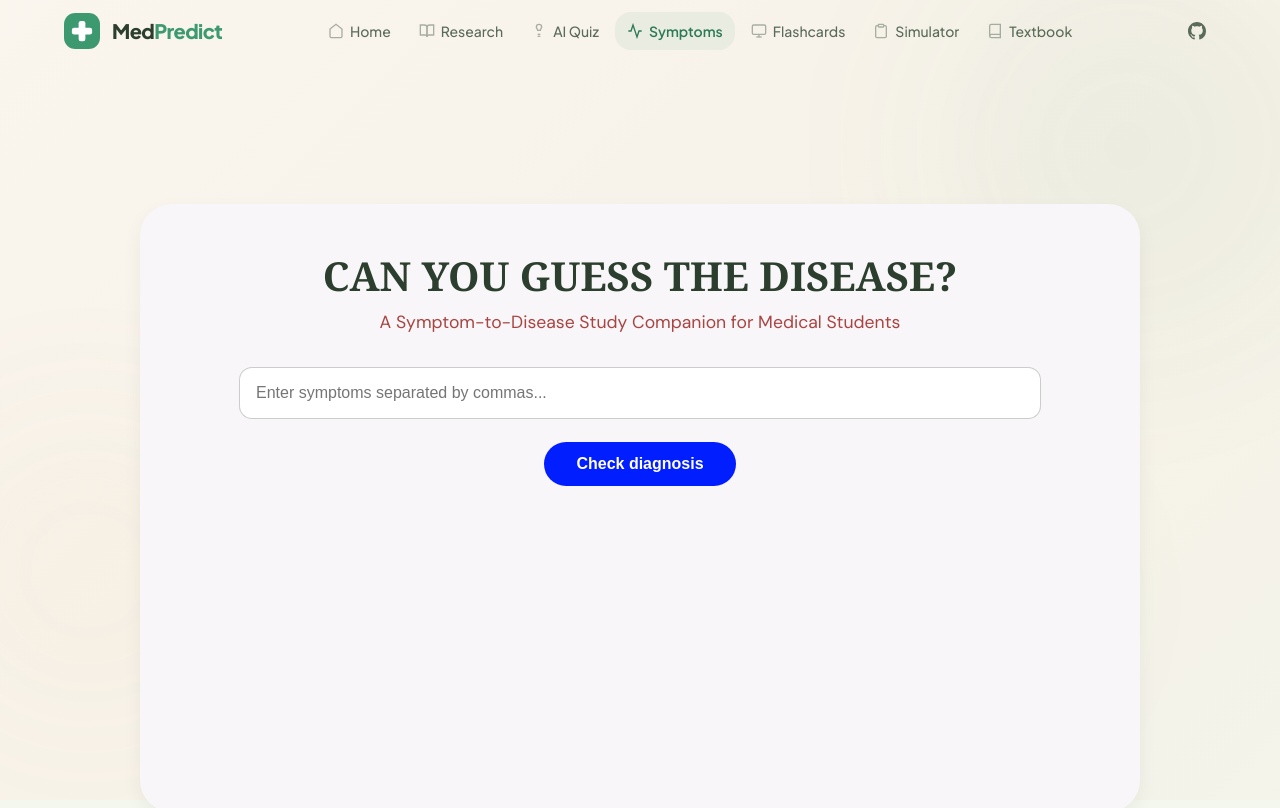
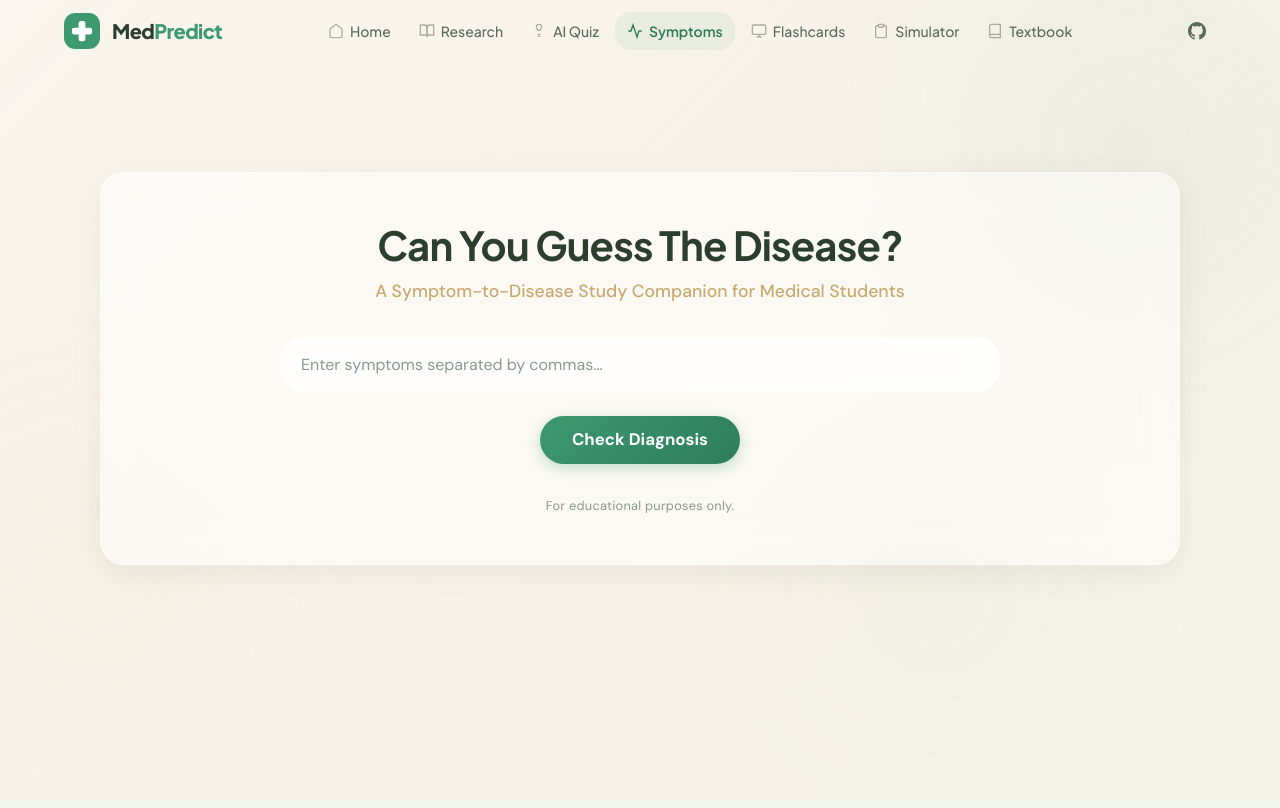
Before and after one commit to Saf9933/Medpredict, a Vue app in the folder frontend/: page /symptoms in a window 1280 px wide. Shown: the top 808 px of the page. Built offline with nearby package versions, Linux system fonts and the light colour scheme.

Commit message:
Improve symptom checker with multi-select and result cards

```diff
--- a/frontend/src/views/SymptomChecker.vue
+++ b/frontend/src/views/SymptomChecker.vue
@@ -1,49 +1,100 @@
 <template>
   <div class="symptom-wrapper">
-    <div class="card-section">
-      <h1 class="title">CAN YOU GUESS THE DISEASE?</h1>
-      <p class="subtitle">A Symptom-to-Disease Study Companion for Medical Students</p>
-
-      <input
-        v-model="symptoms"
-        placeholder="Enter symptoms separated by commas..."
-        class="input-box"
-      />
-
-      <div class="btn-group">
-        <button class="check-btn" @click.prevent="checkSymptoms">Check diagnosis</button>
+    <div class="glass-card-outer fade-in-up">
+      <!-- Header -->
+      <div class="checker-header">
+        <h1 class="checker-title">Can You Guess The Disease?</h1>
+        <p class="checker-subtitle">
+          A Symptom-to-Disease Study Companion for Medical Students
+        </p>
       </div>
 
-      <transition name="fade">
+      <!-- Input -->
+      <div class="input-section">
+        <input
+          v-model="symptoms"
+          placeholder="Enter symptoms separated by commas..."
+          class="input-glass"
+        />
+      </div>
+
+      <!-- Error Banner -->
+      <transition name="slide">
+        <div v-if="errorMessage" class="error-banner">
+          {{ errorMessage }}
+          <button class="error-dismiss" @click="errorMessage = ''">&times;</button>
+        </div>
+      </transition>
+
+      <!-- Action -->
+      <div class="action-row">
+        <button class="btn btn-primary btn-lg" @click.prevent="checkSymptomsAction" :disabled="loading">
+          <span v-if="loading" class="spinner"></span>
+          {{ loading ? 'Analyzing...' : 'Check Diagnosis' }}
+        </button>
+      </div>
+
+      <!-- Results -->
+      <transition name="slide">
         <div v-if="resultsVisible" class="result-cards">
-          <div class="card">
-            <h3>Most likely conditions</h3>
-            <hr />
-            <ul>
-              <li v-for="(item, index) in conditions" :key="index">
-                 {{ item.disease }} – {{ item.confidence.toFixed(1) }}%
-              </li>
-            </ul>
+          <!-- Left Card: Conditions -->
+          <div class="glass-card result-card">
+            <h3 class="result-card-title">Most Likely Conditions</h3>
+            <div class="result-card-divider"></div>
+            <div class="conditions-list">
+              <div
+                v-for="(item, index) in conditions"
+                :key="index"
+                class="condition-row"
+              >
+                <div class="condition-info">
+                  <span class="condition-name">{{ item.disease }}</span>
+                  <span class="condition-percent">{{ item.confidence.toFixed(1) }}%</span>
+                </div>
+                <div class="confidence-bar-track">
+                  <div
+                    class="confidence-bar-fill"
+                    :style="{ width: item.confidence.toFixed(1) + '%' }"
+                  ></div>
+                </div>
+              </div>
+            </div>
           </div>
 
-          <div class="card">
-            <h3>Precautions</h3>
-            <hr />
-            <ul>
-              <li v-for="(item, index) in precautions" :key="index">🩺 {{ item }}</li>
-            </ul>
+          <!-- Right Card: Precautions -->
+          <div class="glass-card result-card">
+            <h3 class="result-card-title">Precautions</h3>
+            <div class="result-card-divider"></div>
+            <div class="precautions-list">
+              <div
+                v-for="(item, index) in precautions"
+                :key="index"
+                class="precaution-row"
+              >
+                <span class="precaution-bullet"></span>
+                <span class="precaution-text">{{ item }}</span>
+              </div>
+            </div>
           </div>
         </div>
       </transition>
 
-      <transition name="fade">
-        <button v-if="resultsVisible" class="clear-btn" @click="clearResults">Clear</button>
+      <!-- Clear -->
+      <transition name="slide">
+        <div v-if="resultsVisible" class="clear-row">
+          <button class="btn btn-ghost" @click="clearResults">Clear</button>
+        </div>
       </transition>
+
+      <!-- Disclaimer -->
+      <p class="disclaimer">For educational purposes only.</p>
     </div>
   </div>
 </template>
 
 <script>
+import { checkSymptoms } from '@/services/api'
+
 export default {
   name: "SymptomChecker",
   data() {
@@ -51,29 +102,21 @@ export default {
       symptoms: "",
       conditions: [],
       precautions: [],
-      resultsVisible: false
+      resultsVisible: false,
+      loading: false,
+      errorMessage: ""
     };
   },
   methods: {
-    async checkSymptoms() {
-      console.log(" Button clicked");
-
+    async checkSymptomsAction() {
       if (!this.symptoms.trim()) return;
+      this.loading = true;
+      this.errorMessage = "";
 
       try {
-        const response = await fetch("http://localhost:5032/api/symptoms-python", {
-          method: "POST",
-          headers: { "Content-Type": "application/json" },
-          body: JSON.stringify({
-            symptoms: this.symptoms.split(",").map((s) => s.trim())
-          })
-        });
-
-        const raw = await response.text();
-        console.log(" Raw response:", raw);
-
-        const data = JSON.parse(raw);
-        console.log(" Parsed:", data);
+        const { data } = await checkSymptoms(
+          this.symptoms.split(",").map((s) => s.trim())
+        );
 
         this.conditions = data.predictions || [];
         this.precautions = data.precautions || [];
@@ -81,10 +124,13 @@ export default {
         if (this.conditions.length > 0) {
           this.resultsVisible = true;
           this.scrollToResults();
+        } else {
+          this.errorMessage = "No matching conditions found. Try different symptoms.";
         }
       } catch (error) {
-        console.error(" Fetch error:", error);
-        alert("Something went wrong. Please try again later.");
+        this.errorMessage = error.message || "Something went wrong. Please try again later.";
+      } finally {
+        this.loading = false;
       }
     },
 
@@ -106,113 +152,385 @@ export default {
 </script>
 
 <style scoped>
+/* =========================================================
+   SYMPTOM CHECKER — Glassmorphic Redesign
+   ========================================================= */
+
+/* ---------- Wrapper ---------- */
 .symptom-wrapper {
-  padding: 6rem 1rem;
+  padding: var(--space-16, 4rem) var(--space-4, 1rem);
   display: flex;
   justify-content: center;
+  align-items: flex-start;
   min-height: 100vh;
 }
 
-.card-section {
-  background-color: #f8f6f8;
-  border-radius: 2rem;
-  padding: 3rem 2rem;
-  max-width: 1000px;
+/* ---------- Outer Glass Card ---------- */
+.glass-card-outer {
+  background: var(--glass-white, rgba(255, 255, 255, 0.35));
+  border: 1px solid var(--glass-border, rgba(255, 255, 255, 0.45));
+  box-shadow: var(--glass-shadow, 0 8px 32px rgba(0, 0, 0, 0.08));
+  backdrop-filter: blur(18px);
+  -webkit-backdrop-filter: blur(18px);
+  border-radius: var(--radius-2xl, 1.5rem);
+  padding: var(--space-12, 3rem) var(--space-8, 2rem);
+  max-width: 1080px;
   width: 100%;
   text-align: center;
-  box-shadow: 0 8px 20px rgba(0, 0, 0, 0.05);
+  transition: box-shadow 0.3s ease;
 }
 
-.title {
-  font-family: "Georgia", serif;
-  font-size: 2.5rem;
-  font-weight: bold;
-  margin-bottom: 0.5rem;
+.glass-card-outer:hover {
+  box-shadow: var(--glass-shadow-hover, 0 12px 48px rgba(0, 0, 0, 0.12));
 }
 
-.subtitle {
-  color: #a94442;
-  font-size: 1.1rem;
-  margin-bottom: 2rem;
+/* ---------- Header ---------- */
+.checker-header {
+  margin-bottom: var(--space-8, 2rem);
 }
 
-.input-box {
-  width: 100%;
-  max-width: 800px;
-  padding: 1rem;
-  border-radius: 12px;
-  border: none;
-  box-shadow: 0 0 0 1px #ccc;
-  font-size: 1rem;
-  margin-bottom: 1.5rem;
+.checker-title {
+  font-family: var(--font-heading, "Georgia", serif);
+  font-size: 2.5rem;
+  font-weight: 700;
+  color: var(--text-primary, #2c3e2d);
+  margin: 0 0 var(--space-2, 0.5rem);
+  letter-spacing: -0.02em;
+  line-height: 1.2;
 }
 
-.btn-group {
+.checker-subtitle {
+  font-family: var(--font-body, "Inter", sans-serif);
+  font-size: 1.1rem;
+  color: var(--secondary, #c8a96e);
+  margin: 0;
+  font-weight: 500;
+}
+
+/* ---------- Input ---------- */
+.input-section {
   display: flex;
   justify-content: center;
-  gap: 1rem;
+  margin-bottom: var(--space-6, 1.5rem);
 }
 
-.check-btn {
-  background-color: #001eff;
-  color: white;
-  padding: 0.8rem 2rem;
-  font-weight: bold;
+.input-glass {
+  width: 100%;
+  max-width: 720px;
+  padding: var(--space-4, 1rem) var(--space-5, 1.25rem);
+  font-family: var(--font-body, "Inter", sans-serif);
   font-size: 1rem;
-  border: none;
-  border-radius: 1.5rem;
-  cursor: pointer;
+  color: var(--text-primary, #2c3e2d);
+  background: var(--glass-white-md, rgba(255, 255, 255, 0.55));
+  border: 1px solid var(--glass-border, rgba(255, 255, 255, 0.45));
+  border-radius: var(--radius-2xl, 1.5rem);
+  backdrop-filter: blur(10px);
+  -webkit-backdrop-filter: blur(10px);
+  outline: none;
+  transition: border-color 0.25s ease, box-shadow 0.25s ease;
 }
 
-.clear-btn {
-  background-color: #841c1c;
-  color: white;
-  margin-top: 2rem;
-  padding: 0.6rem 2rem;
-  border: none;
-  font-size: 1rem;
-  border-radius: 1.5rem;
-  cursor: pointer;
+.input-glass::placeholder {
+  color: var(--text-tertiary, #8a9a8b);
 }
 
-.result-cards {
-  margin-top: 3rem;
-  display: flex;
-  gap: 2rem;
-  justify-content: center;
-  flex-wrap: wrap;
+.input-glass:focus {
+  border-color: var(--primary, #3d9970);
+  box-shadow: 0 0 0 3px rgba(61, 153, 112, 0.18);
 }
 
-.card {
-  background: white;
-  border-radius: 2rem;
-  padding: 2rem;
-  width: 45%;
-  min-width: 280px;
-  text-align: left;
-  box-shadow: 0 4px 12px rgba(0, 0, 0, 0.05);
+/* ---------- Action Row ---------- */
+.action-row {
+  display: flex;
+  justify-content: center;
+  margin-bottom: var(--space-4, 1rem);
 }
 
-.card h3 {
-  font-size: 1.2rem;
-  font-weight: bold;
-  text-align: center;
-  margin-bottom: 1rem;
+/* ---------- Buttons ---------- */
+.btn {
+  display: inline-flex;
+  align-items: center;
+  justify-content: center;
+  font-family: var(--font-body, "Inter", sans-serif);
+  font-weight: 600;
+  border: none;
+  border-radius: var(--radius-2xl, 1.5rem);
+  cursor: pointer;
+  transition: background 0.25s ease, box-shadow 0.25s ease, transform 0.15s ease;
 }
 
-.card ul {
-  list-style: none;
-  padding-left: 0;
-  font-size: 0.95rem;
-  line-height: 1.6;
+.btn:active {
+  transform: scale(0.97);
 }
 
-.fade-enter-active,
-.fade-leave-active {
-  transition: opacity 0.4s ease;
+.btn-lg {
+  padding: var(--space-3, 0.75rem) var(--space-8, 2rem);
+  font-size: 1.05rem;
 }
-.fade-enter-from,
-.fade-leave-to {
+
+.btn-primary {
+  background: linear-gradient(135deg, var(--primary, #3d9970), #2e7d5e);
+  color: #ffffff;
+  box-shadow: 0 4px 14px rgba(61, 153, 112, 0.3);
+}
+
+.btn-primary:hover {
+  background: linear-gradient(135deg, #2e7d5e, #24654b);
+  box-shadow: 0 6px 20px rgba(61, 153, 112, 0.4);
+}
+
+.btn-ghost {
+  background: transparent;
+  color: var(--danger, #c0503a);
+  border: 1px solid var(--danger, #c0503a);
+  padding: var(--space-2, 0.5rem) var(--space-6, 1.5rem);
+  font-size: 0.95rem;
+  font-weight: 600;
+}
+
+.btn-ghost:hover {
+  background: rgba(192, 80, 58, 0.08);
+}
+
+/* ---------- Result Cards Grid ---------- */
+.result-cards {
+  display: grid;
+  grid-template-columns: 1fr 1fr;
+  gap: var(--space-6, 1.5rem);
+  margin-top: var(--space-10, 2.5rem);
+  text-align: left;
+}
+
+/* ---------- Glass Card (inner results) ---------- */
+.glass-card {
+  background: var(--glass-white, rgba(255, 255, 255, 0.35));
+  border: 1px solid var(--glass-border, rgba(255, 255, 255, 0.45));
+  box-shadow: var(--glass-shadow, 0 8px 32px rgba(0, 0, 0, 0.08));
+  backdrop-filter: blur(14px);
+  -webkit-backdrop-filter: blur(14px);
+  border-radius: var(--radius-2xl, 1.5rem);
+  transition: box-shadow 0.3s ease;
+}
+
+.glass-card:hover {
+  box-shadow: var(--glass-shadow-hover, 0 12px 48px rgba(0, 0, 0, 0.12));
+}
+
+.result-card {
+  padding: var(--space-6, 1.5rem) var(--space-6, 1.5rem) var(--space-8, 2rem);
+}
+
+.result-card-title {
+  font-family: var(--font-heading, "Georgia", serif);
+  font-size: 1.2rem;
+  font-weight: 700;
+  color: var(--text-primary, #2c3e2d);
+  text-align: center;
+  margin: 0 0 var(--space-3, 0.75rem);
+}
+
+.result-card-divider {
+  height: 1px;
+  background: linear-gradient(
+    90deg,
+    transparent,
+    var(--glass-border, rgba(255, 255, 255, 0.45)),
+    var(--secondary, #c8a96e),
+    var(--glass-border, rgba(255, 255, 255, 0.45)),
+    transparent
+  );
+  margin-bottom: var(--space-5, 1.25rem);
+}
+
+/* ---------- Conditions List ---------- */
+.conditions-list {
+  display: flex;
+  flex-direction: column;
+  gap: var(--space-4, 1rem);
+}
+
+.condition-row {
+  display: flex;
+  flex-direction: column;
+  gap: var(--space-1, 0.25rem);
+}
+
+.condition-info {
+  display: flex;
+  justify-content: space-between;
+  align-items: baseline;
+}
+
+.condition-name {
+  font-family: var(--font-body, "Inter", sans-serif);
+  font-size: 0.95rem;
+  font-weight: 600;
+  color: var(--text-primary, #2c3e2d);
+}
+
+.condition-percent {
+  font-family: var(--font-body, "Inter", sans-serif);
+  font-size: 0.85rem;
+  font-weight: 700;
+  color: var(--primary, #3d9970);
+}
+
+.confidence-bar-track {
+  width: 100%;
+  height: 8px;
+  background: rgba(61, 153, 112, 0.1);
+  border-radius: 999px;
+  overflow: hidden;
+}
+
+.confidence-bar-fill {
+  height: 100%;
+  border-radius: 999px;
+  background: linear-gradient(90deg, var(--primary, #3d9970), #2e7d5e);
+  transition: width 0.6s cubic-bezier(0.25, 0.8, 0.25, 1);
+  min-width: 4px;
+}
+
+/* ---------- Precautions List ---------- */
+.precautions-list {
+  display: flex;
+  flex-direction: column;
+  gap: var(--space-3, 0.75rem);
+}
+
+.precaution-row {
+  display: flex;
+  align-items: flex-start;
+  gap: var(--space-3, 0.75rem);
+}
+
+.precaution-bullet {
+  flex-shrink: 0;
+  width: 10px;
+  height: 10px;
+  border-radius: 50%;
+  background: var(--primary, #3d9970);
+  margin-top: 5px;
+}
+
+.precaution-text {
+  font-family: var(--font-body, "Inter", sans-serif);
+  font-size: 0.95rem;
+  color: var(--text-secondary, #4a5e4b);
+  line-height: 1.55;
+}
+
+/* ---------- Clear Row ---------- */
+.clear-row {
+  display: flex;
+  justify-content: center;
+  margin-top: var(--space-8, 2rem);
+}
+
+/* ---------- Error Banner ---------- */
+.error-banner {
+  display: flex;
+  align-items: center;
+  justify-content: space-between;
+  max-width: 720px;
+  margin: 0 auto var(--space-4, 1rem);
+  padding: var(--space-3, 0.75rem) var(--space-5, 1.25rem);
+  background: rgba(192, 80, 58, 0.1);
+  border: 1px solid rgba(192, 80, 58, 0.25);
+  border-radius: var(--radius-2xl, 1.5rem);
+  color: var(--danger, #c0503a);
+  font-size: 0.9rem;
+}
+
+.error-dismiss {
+  background: none;
+  border: none;
+  color: var(--danger, #c0503a);
+  font-size: 1.3rem;
+  cursor: pointer;
+  padding: 0 0 0 var(--space-3, 0.75rem);
+  line-height: 1;
+}
+
+/* ---------- Spinner ---------- */
+.spinner {
+  display: inline-block;
+  width: 16px;
+  height: 16px;
+  border: 2px solid rgba(255, 255, 255, 0.3);
+  border-top-color: #fff;
+  border-radius: 50%;
+  animation: spin 0.6s linear infinite;
+  margin-right: 8px;
+  vertical-align: middle;
+}
+
+@keyframes spin {
+  to { transform: rotate(360deg); }
+}
+
+/* ---------- Disclaimer ---------- */
+.disclaimer {
+  font-family: var(--font-body, "Inter", sans-serif);
+  font-size: 0.8rem;
+  color: var(--text-tertiary, #8a9a8b);
+  margin-top: var(--space-8, 2rem);
+  margin-bottom: 0;
+  letter-spacing: 0.02em;
+}
+
+/* ---------- Slide Transition ---------- */
+.slide-enter-active,
+.slide-leave-active {
+  transition: all 0.45s cubic-bezier(0.25, 0.8, 0.25, 1);
+}
+
+.slide-enter-from {
   opacity: 0;
+  transform: translateY(20px);
+}
+
+.slide-leave-to {
+  opacity: 0;
+  transform: translateY(-10px);
+}
+
+/* ---------- Fade-in-up Animation ---------- */
+.fade-in-up {
+  animation: fadeInUp 0.6s ease forwards;
+}
+
+@keyframes fadeInUp {
+  from {
+    opacity: 0;
+    transform: translateY(24px);
+  }
+  to {
+    opacity: 1;
+    transform: translateY(0);
+  }
+}
+
+/* ---------- Responsive ---------- */
+@media (max-width: 768px) {
+  .glass-card-outer {
+    padding: var(--space-8, 2rem) var(--space-4, 1rem);
+  }
+
+  .checker-title {
+    font-size: 1.75rem;
+  }
+
+  .checker-subtitle {
+    font-size: 0.95rem;
+  }
+
+  .result-cards {
+    grid-template-columns: 1fr;
+  }
+
+  .input-glass {
+    max-width: 100%;
+  }
 }
 </style>
```
